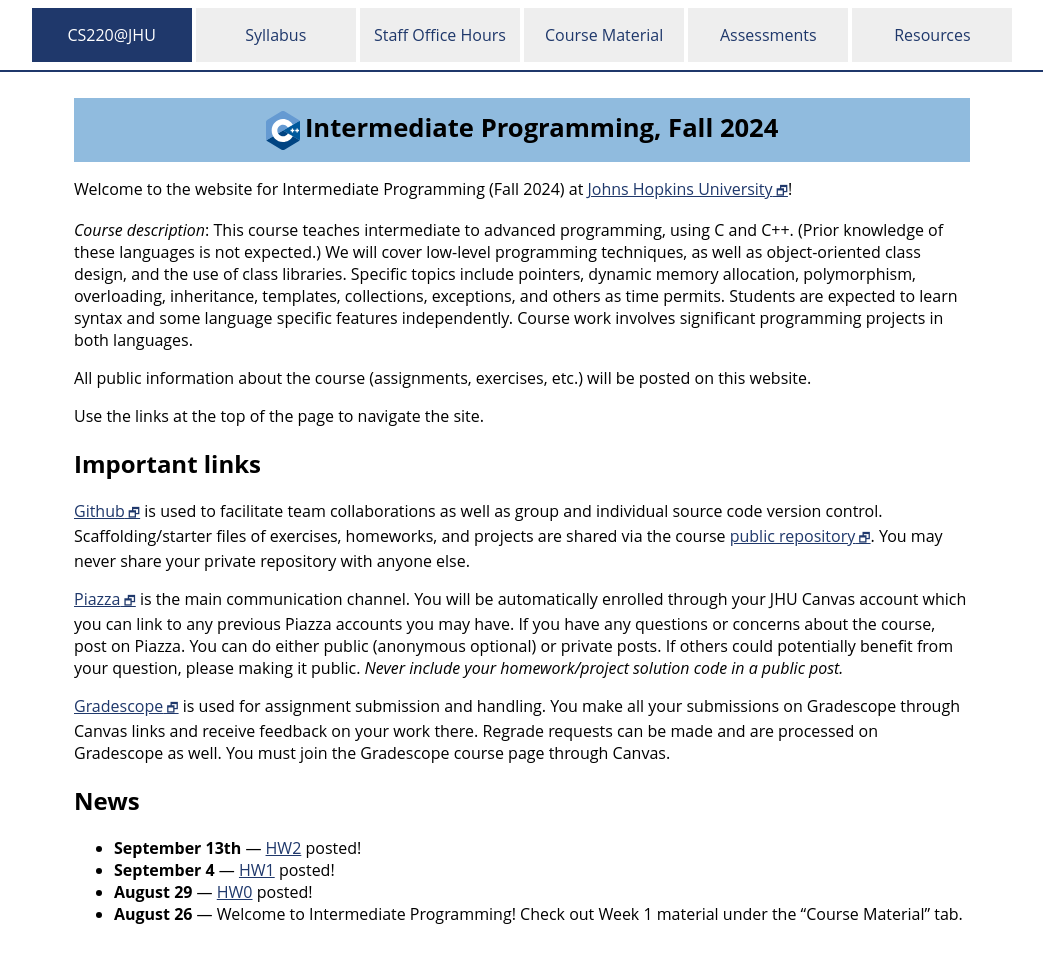
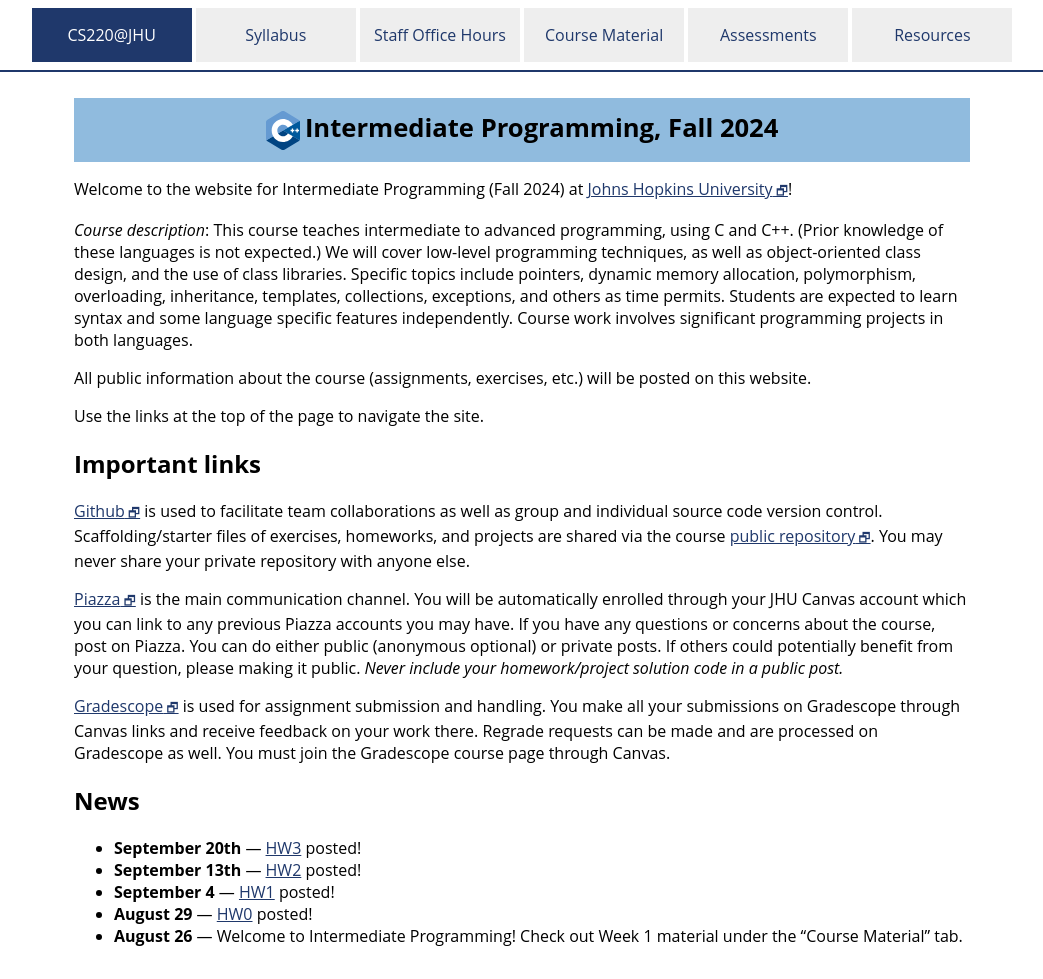
Before and after one commit to jhu-ip/cs220-f24, a Jekyll site: the page built from index.md, in a window 1280 px wide. Shown: the whole page, without its empty margins (118-1161 px from the left). Built offline with Jekyll 4.4.1, drawn with Linux system fonts in a browser that asks for light colours; before the commit the page ends 957 px from its top, so only the background shows below that.

Commit message:
hw3 added to main webpage

```diff
--- a/index.md
+++ b/index.md
@@ -53,9 +53,8 @@
 * **March 15th** — [HW5](assign/hw5) posted!
 * **February 27th** — [Midterm Project](assign/midterm) posted!
 * **February 23rd** — [HW4](https://www.gradescope.com/courses/701550/assignments/4148605/) posted!
-* **February 16th** — [HW3](assign/hw3) posted!
-
 -->
+* **September 20th** — [HW3](assign/hw3) posted!
 * **September 13th** — [HW2](https://www.gradescope.com/courses/799633/assignments/4848796) posted!
 * **September 4** — [HW1](assign/hw1) posted!
 * **August 29** — [HW0](assign/hw0) posted!
```
